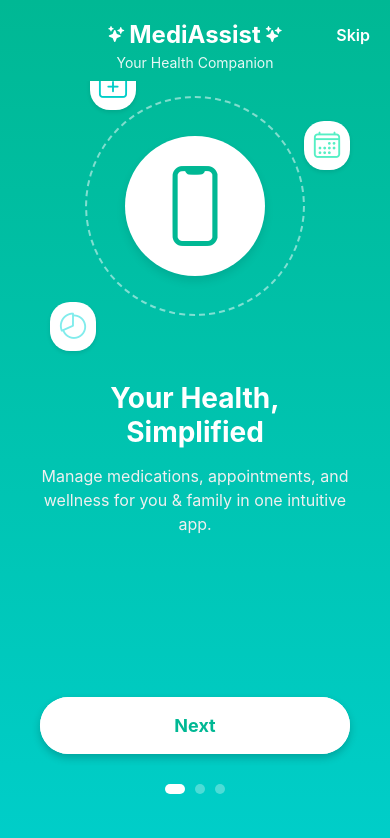
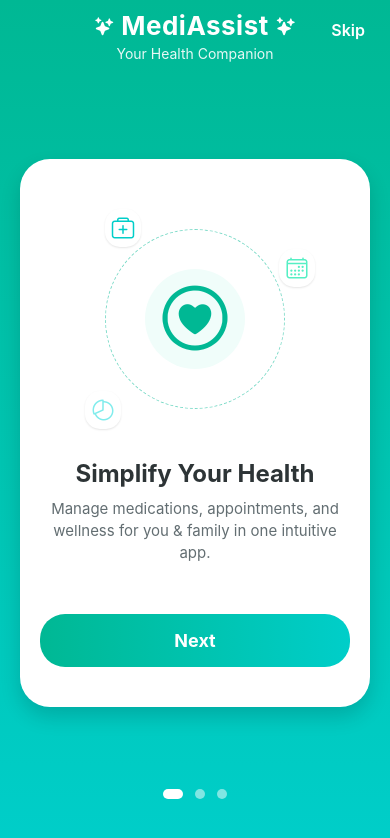
Before and after one commit to Divyapahuja31/MediAssist, a React Native app in the folder frontend/: screen /Onboarding in a window 390 px wide. Shown: the top 838 px of the page. Built offline with nearby package versions, Linux system fonts and the light colour scheme.

Commit message:
beautifying onboarding screens

```diff
--- a/frontend/src/screens/auth/OnboardingScreen.jsx
+++ b/frontend/src/screens/auth/OnboardingScreen.jsx
@@ -11,9 +11,9 @@
 const slides = [
     {
         id: '1',
-        title: 'Your Health, Simplified',
+        title: 'Simplify Your Health',
         description: 'Manage medications, appointments, and wellness for you & family in one intuitive app.',
-        icon: 'phone-portrait-outline',
+        icon: 'heart-circle-outline',
         subIcons: ['medkit-outline', 'calendar-outline', 'pie-chart-outline']
     },
     {
@@ -25,7 +25,7 @@
     },
     {
         id: '3',
-        title: 'Emergency Info, Instantly Accessible',
+        title: 'Emergency Info',
         description: 'Keep your vital medical data secure and accessible with a tap for first responders.',
         icon: 'qr-code-outline',
         subIcons: ['shield-checkmark-outline', 'document-text-outline', 'medical-outline']
@@ -60,30 +60,45 @@
         }
     }).current;
 
-    const renderItem = ({ item }) => {
+    const renderItem = ({ item, index }) => {
         return (
             <View style={styles.slide}>
+                <View style={styles.card}>
                     <View style={styles.illustrationContainer}>
                         <View style={styles.mainIconCircle}>
                             <Ionicons name={item.icon} size={80} color="#00b894" />
                         </View>
                         {/* Decorative sub-icons */}
-                    <View style={[styles.subIcon, { top: -20, left: 20 }]}>
-                        <Ionicons name={item.subIcons[0]} size={30} color="#00cec9" />
+                        <View style={[styles.subIcon, { top: -10, left: 10 }]}>
+                            <Ionicons name={item.subIcons[0]} size={24} color="#00cec9" />
                         </View>
-                    <View style={[styles.subIcon, { top: 40, right: -30 }]}>
-                        <Ionicons name={item.subIcons[1]} size={30} color="#55efc4" />
+                        <View style={[styles.subIcon, { top: 30, right: -20 }]}>
+                            <Ionicons name={item.subIcons[1]} size={24} color="#55efc4" />
                         </View>
-                    <View style={[styles.subIcon, { bottom: -20, left: -20 }]}>
-                        <Ionicons name={item.subIcons[2]} size={30} color="#81ecec" />
+                        <View style={[styles.subIcon, { bottom: -10, left: -10 }]}>
+                            <Ionicons name={item.subIcons[2]} size={24} color="#81ecec" />
                         </View>
-                    {/* Dashed circle effect (simulated with border) */}
+                        {/* Dashed circle effect */}
                         <View style={styles.dashedCircle} />
                     </View>
 
                     <View style={styles.textContainer}>
                         <Text style={styles.title}>{item.title}</Text>
                         <Text style={styles.description}>{item.description}</Text>
+                    </View>
+
+                    <TouchableOpacity style={styles.cardButton} onPress={handleNext}>
+                        <LinearGradient
+                            colors={['#00b894', '#00cec9']}
+                            start={{ x: 0, y: 0 }}
+                            end={{ x: 1, y: 0 }}
+                            style={styles.cardButtonGradient}
+                        >
+                            <Text style={styles.cardButtonText}>
+                                {index === slides.length - 1 ? 'Get Started' : 'Next'}
+                            </Text>
+                        </LinearGradient>
+                    </TouchableOpacity>
                 </View>
             </View>
         );
@@ -99,9 +114,9 @@
                 {/* Header */}
                 <View style={styles.header}>
                     <View style={styles.logoContainer}>
-                        <Ionicons name="sparkles" size={16} color="#fff" style={{ marginRight: 5 }} />
+                        <Ionicons name="sparkles" size={18} color="#fff" style={{ marginRight: 8 }} />
                         <Text style={styles.logoText}>MediAssist</Text>
-                        <Ionicons name="sparkles" size={16} color="#fff" style={{ marginLeft: 5 }} />
+                        <Ionicons name="sparkles" size={18} color="#fff" style={{ marginLeft: 8 }} />
                     </View>
                     <Text style={styles.tagline}>Your Health Companion</Text>
                     <TouchableOpacity style={styles.skipButton} onPress={handleSkip}>
@@ -125,18 +140,11 @@
                     onViewableItemsChanged={onViewableItemsChanged}
                     viewabilityConfig={{ viewAreaCoveragePercentThreshold: 50 }}
                     scrollEventThrottle={32}
+                    contentContainerStyle={{ alignItems: 'center' }}
                 />
 
-                {/* Footer */}
+                {/* Footer (Pagination only) */}
                 <View style={styles.footer}>
-                    <TouchableOpacity style={styles.button} onPress={handleNext}>
-                        <View style={styles.buttonGradient}>
-                            <Text style={styles.buttonText}>
-                                {currentIndex === slides.length - 1 ? 'Get Started' : 'Next'}
-                            </Text>
-                        </View>
-                    </TouchableOpacity>
-
                     <View style={styles.pagination}>
                         {slides.map((_, index) => {
                             const inputRange = [(index - 1) * width, index * width, (index + 1) * width];
@@ -147,7 +155,7 @@
                             });
                             const opacity = scrollX.interpolate({
                                 inputRange,
-                                outputRange: [0.3, 1, 0.3],
+                                outputRange: [0.5, 1, 0.5],
                                 extrapolate: 'clamp',
                             });
 
@@ -171,7 +179,7 @@
 const styles = StyleSheet.create({
     container: {
         flex: 1,
-        backgroundColor: '#fff',
+        backgroundColor: '#00b894',
     },
     background: {
         position: 'absolute',
@@ -185,8 +193,8 @@
     },
     header: {
         alignItems: 'center',
-        paddingTop: 20,
-        paddingBottom: 10,
+        paddingTop: 10,
+        paddingBottom: 20,
         position: 'relative',
         zIndex: 10,
     },
@@ -195,19 +203,20 @@
         alignItems: 'center',
     },
     logoText: {
-        fontSize: 24,
+        fontSize: 26,
         fontWeight: 'bold',
         color: '#fff',
+        letterSpacing: 0.5,
     },
     tagline: {
         fontSize: 14,
         color: 'rgba(255, 255, 255, 0.9)',
-        marginTop: 5,
+        marginTop: 4,
     },
     skipButton: {
         position: 'absolute',
-        right: 20,
-        top: 25,
+        right: 25,
+        top: 20,
     },
     skipText: {
         color: '#fff',
@@ -218,103 +227,112 @@
         width: width,
         alignItems: 'center',
         justifyContent: 'center',
-        paddingHorizontal: 40,
+        paddingHorizontal: 20,
+    },
+    card: {
+        width: '100%',
+        backgroundColor: '#fff',
+        borderRadius: 30,
+        paddingVertical: 40,
+        paddingHorizontal: 20,
+        alignItems: 'center',
+        shadowColor: '#000',
+        shadowOffset: { width: 0, height: 10 },
+        shadowOpacity: 0.15,
+        shadowRadius: 20,
+        elevation: 10,
+        height: height * 0.65, // Fixed height for consistency
+        justifyContent: 'space-between', // Distribute content
     },
     illustrationContainer: {
-        width: 250,
-        height: 250,
+        width: 200,
+        height: 200,
         justifyContent: 'center',
         alignItems: 'center',
-        marginBottom: 50,
+        marginTop: 20,
     },
     mainIconCircle: {
-        width: 140,
-        height: 140,
-        backgroundColor: '#fff',
-        borderRadius: 70,
+        width: 100,
+        height: 100,
+        backgroundColor: '#f0fdfa', // Very light teal
+        borderRadius: 50,
         justifyContent: 'center',
         alignItems: 'center',
-        elevation: 10,
-        shadowColor: '#000',
-        shadowOffset: { width: 0, height: 5 },
-        shadowOpacity: 0.1,
-        shadowRadius: 10,
         zIndex: 2,
     },
     subIcon: {
         position: 'absolute',
         backgroundColor: '#fff',
-        padding: 8,
-        borderRadius: 20,
-        elevation: 5,
+        padding: 6,
+        borderRadius: 15,
+        elevation: 3,
         shadowColor: '#000',
-        shadowOffset: { width: 0, height: 2 },
+        shadowOffset: { width: 0, height: 1 },
         shadowOpacity: 0.1,
-        shadowRadius: 4,
+        shadowRadius: 2,
         zIndex: 3,
     },
     dashedCircle: {
         position: 'absolute',
-        width: 220,
-        height: 220,
-        borderRadius: 110,
-        borderWidth: 2,
-        borderColor: 'rgba(255, 255, 255, 0.5)',
+        width: 180,
+        height: 180,
+        borderRadius: 90,
+        borderWidth: 1.5,
+        borderColor: '#00b894',
         borderStyle: 'dashed',
         zIndex: 1,
+        opacity: 0.5,
     },
     textContainer: {
         alignItems: 'center',
+        paddingHorizontal: 10,
+        marginTop: 20,
     },
     title: {
-        fontSize: 28,
+        fontSize: 24,
         fontWeight: 'bold',
-        color: '#fff',
+        color: '#2d3436',
         textAlign: 'center',
-        marginBottom: 15,
+        marginBottom: 10,
     },
     description: {
-        fontSize: 16,
-        color: '#f0f0f0',
+        fontSize: 15,
+        color: '#636e72',
         textAlign: 'center',
-        lineHeight: 24,
+        lineHeight: 22,
+    },
+    cardButton: {
+        width: '100%',
+        marginTop: 30,
+        borderRadius: 25,
+        overflow: 'hidden',
+    },
+    cardButtonGradient: {
+        paddingVertical: 16,
+        alignItems: 'center',
+        justifyContent: 'center',
+    },
+    cardButtonText: {
+        color: '#fff',
+        fontSize: 18,
+        fontWeight: 'bold',
     },
     footer: {
-        paddingHorizontal: 40,
-        paddingBottom: 50,
+        paddingBottom: 40,
         alignItems: 'center',
-    },
-    button: {
-        width: '100%',
-        marginBottom: 30,
-        shadowColor: '#000',
-        shadowOffset: { width: 0, height: 4 },
-        shadowOpacity: 0.2,
-        shadowRadius: 8,
-        elevation: 5,
-        backgroundColor: '#fff',
-        borderRadius: 30,
-    },
-    buttonGradient: {
-        paddingVertical: 18,
-        borderRadius: 30,
-        alignItems: 'center',
-        backgroundColor: '#fff', // Fallback
-    },
-    buttonText: {
-        color: '#00b894',
-        fontSize: 18,
-        fontWeight: 'bold',
+        justifyContent: 'center',
+        height: 60,
     },
     pagination: {
         flexDirection: 'row',
         height: 10,
+        alignItems: 'center',
     },
     dot: {
         height: 10,
         borderRadius: 5,
         backgroundColor: '#fff',
-        marginHorizontal: 5,
+        marginHorizontal: 6,
     },
 });
 
```
Also changed, not shown: frontend/src/api/api.js (line endings or trailing spaces), frontend/src/components/AdherenceMiniChart.jsx (line endings or trailing spaces), frontend/src/utils/constants.js (line endings or trailing spaces). Lines whose indentation alone changed are shown as unchanged.
